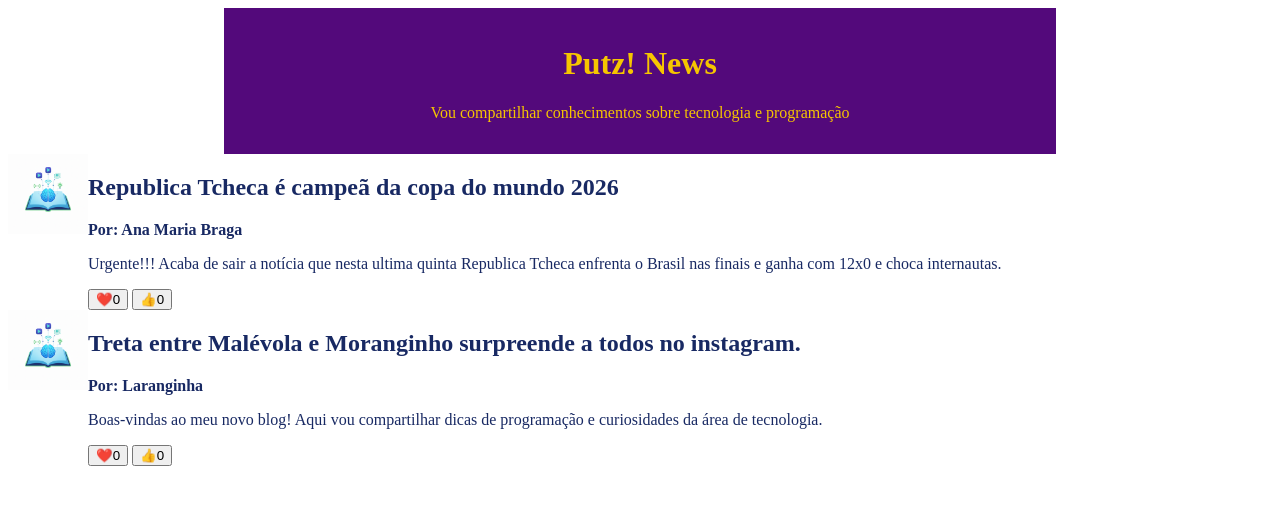
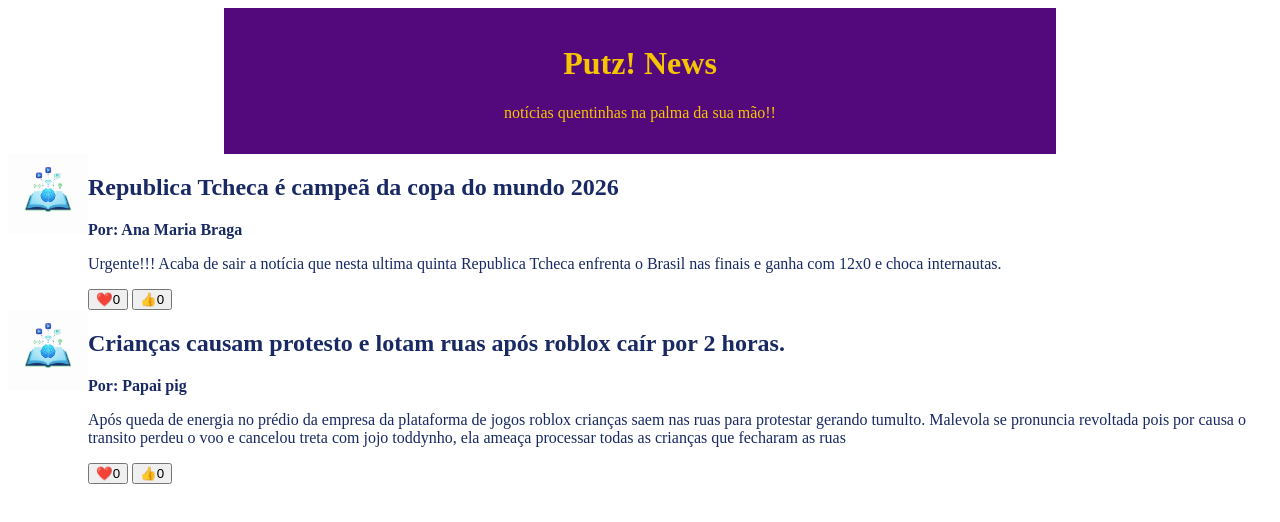
Before and after one commit to fernandette/trabalho-2-trimestre-Luria-e-Fernanda-1e, a plain HTML site: page index.html in a window 1280 px wide. Drawn offline with Linux system fonts and the light colour scheme.

Commit message:
post 2 roblox

```diff
--- a/index.html
+++ b/index.html
@@ -12,7 +12,7 @@
 <body>
     <header>
         <h1>Putz! News</h1>
-        <p>Vou compartilhar conhecimentos sobre tecnologia e programação</p>
+        <p>notícias quentinhas na palma da sua mão!!</p>
         <style>
             header {
                 background-color:#53097B;
@@ -62,10 +62,10 @@
                 alt="Logotipo conceitual de tecnologia e educacao: um livro aberto de onde emerge um cérebro digital brilhante, cercado por ícones de Wi-Fi, circuitos e lâmpada de ideia. Cores em tons de azul e branco.">
 
             <div>
-                <h2>Treta entre Malévola e Moranginho surpreende a todos no instagram.</h2>
-                <p class="artigo-autor">Por: Laranginha</p>
-                <p>Boas-vindas ao meu novo blog! Aqui vou compartilhar dicas de programação
-                    e curiosidades da área de tecnologia.</p>
+                <h2>Crianças causam protesto e lotam ruas após roblox caír por 2 horas.</h2>
+                <p class="artigo-autor">Por: Papai pig</p>
+                <p>Após queda de energia no prédio da empresa da plataforma de jogos roblox crianças saem nas ruas para protestar gerando tumulto.
+                     Malevola se pronuncia revoltada pois por causa o transito perdeu o voo e cancelou treta com jojo toddynho, ela ameaça processar todas as crianças que fecharam as ruas</p>
                 <button>❤️<span>0</span></button>
                 <button>👍<span>0</span></button>
             </div>
```
